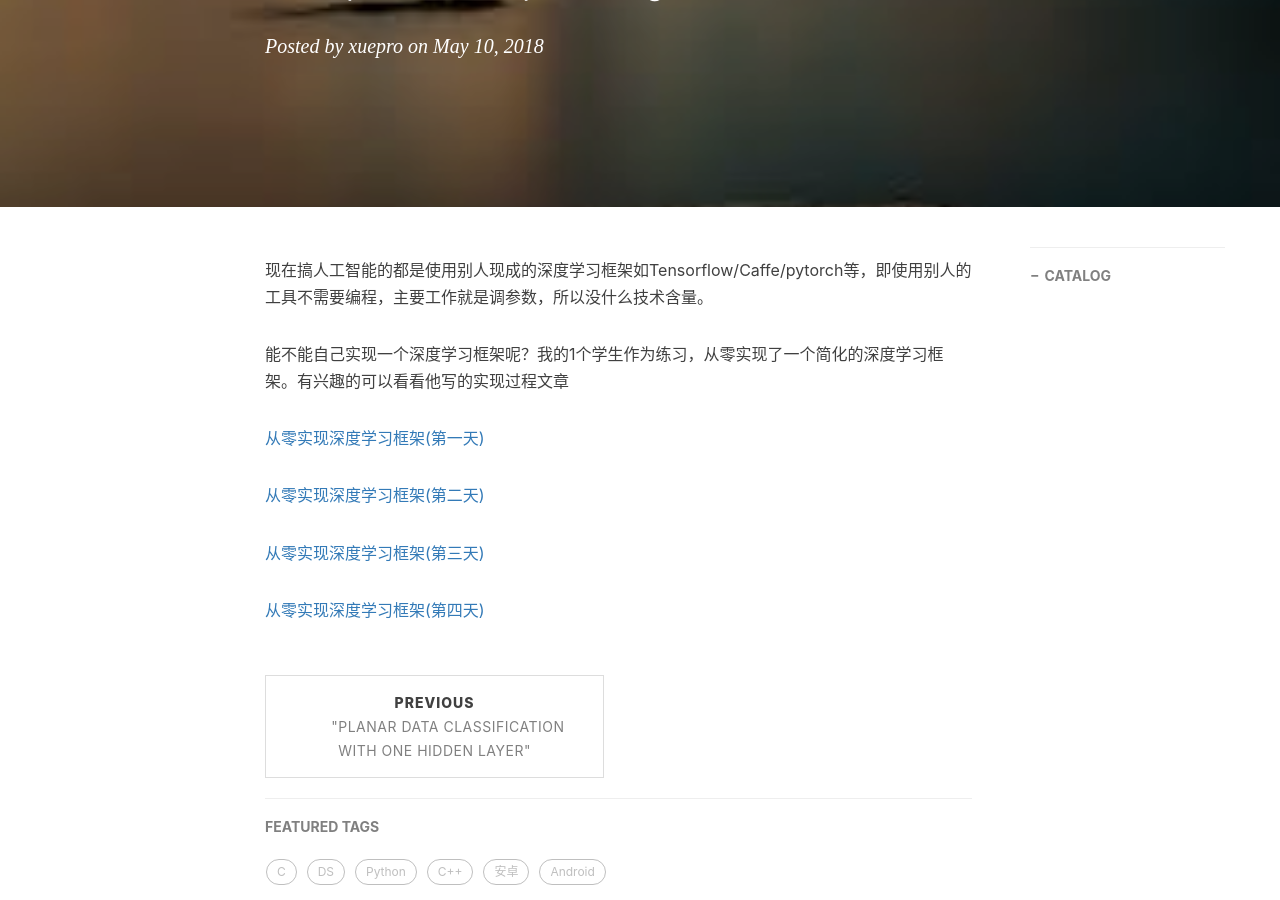
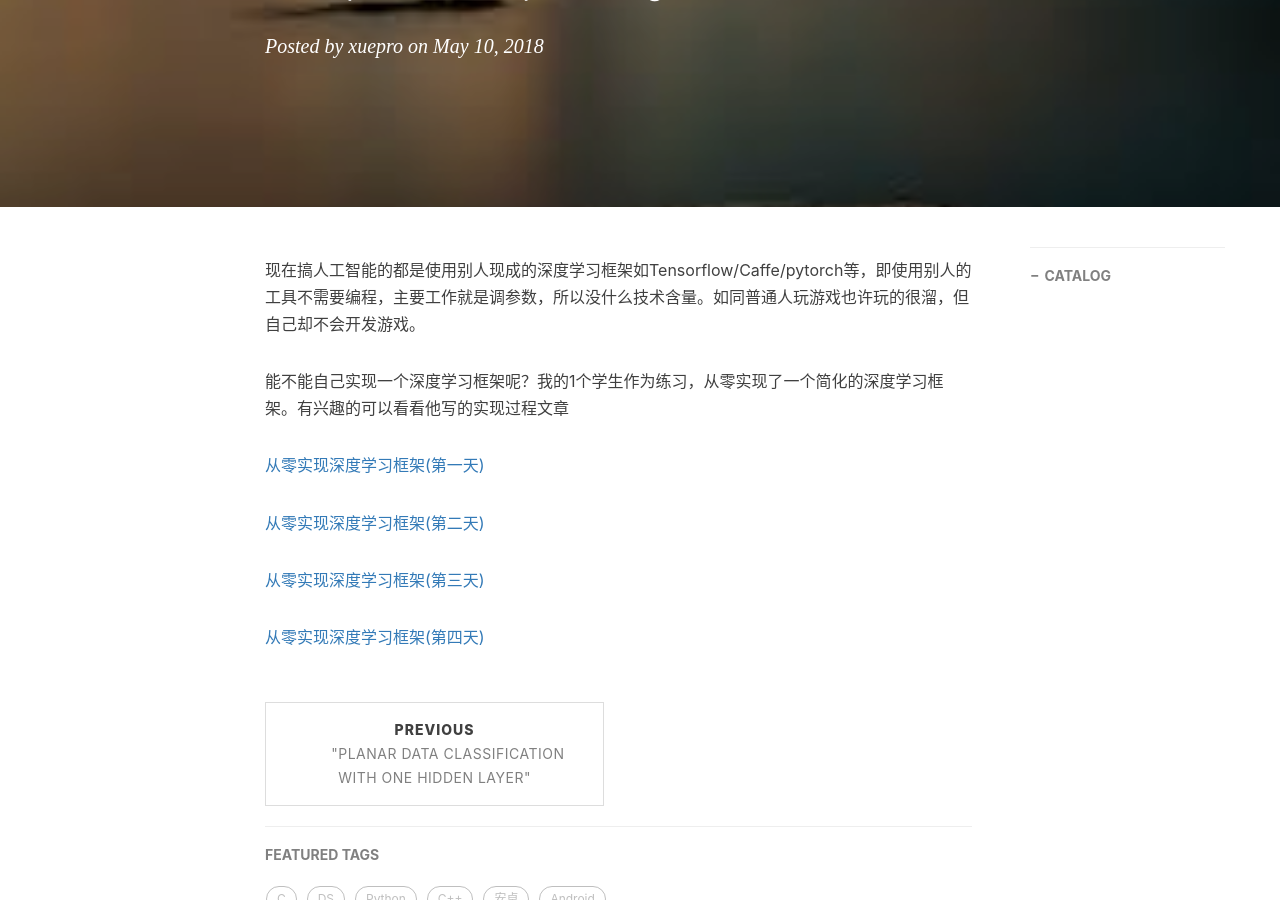
Before and after one commit to xuepro/xuepro.github.io, a Jekyll site: the page built from _posts/2018-05-12-从零实现深度学习框架.md, in a window 1280 px wide and 900 px high, scrolled down 316 px. Built offline with Jekyll 4.4.1, drawn with Linux system fonts in a browser that asks for light colours; nearby versions of some CDN libraries; comment, search, counter and statistics services are not loaded.

Commit message:
Update 2018-05-12-从零实现深度学习框架.md

```diff
--- a/_posts/2018-05-12-从零实现深度学习框架.md
+++ b/_posts/2018-05-12-从零实现深度学习框架.md
@@ -13,7 +13,7 @@ tags:
 
 ---
 
-现在搞人工智能的都是使用别人现成的深度学习框架如Tensorflow/Caffe/pytorch等，即使用别人的工具不需要编程，主要工作就是调参数，所以没什么技术含量。
+现在搞人工智能的都是使用别人现成的深度学习框架如Tensorflow/Caffe/pytorch等，即使用别人的工具不需要编程，主要工作就是调参数，所以没什么技术含量。如同普通人玩游戏也许玩的很溜，但自己却不会开发游戏。
 
 能不能自己实现一个深度学习框架呢？我的1个学生作为练习，从零实现了一个简化的深度学习框架。有兴趣的可以看看他写的实现过程文章
 
```
